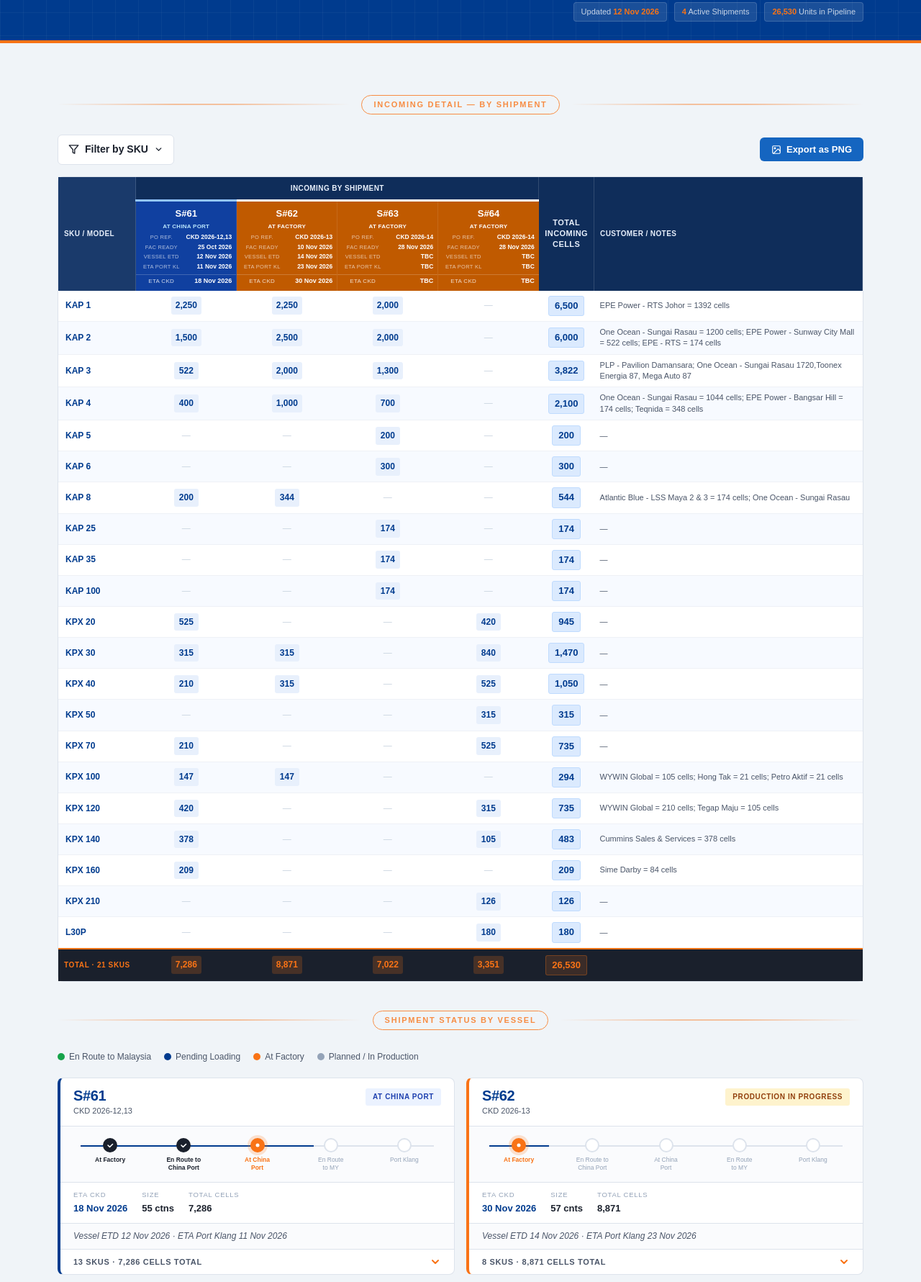
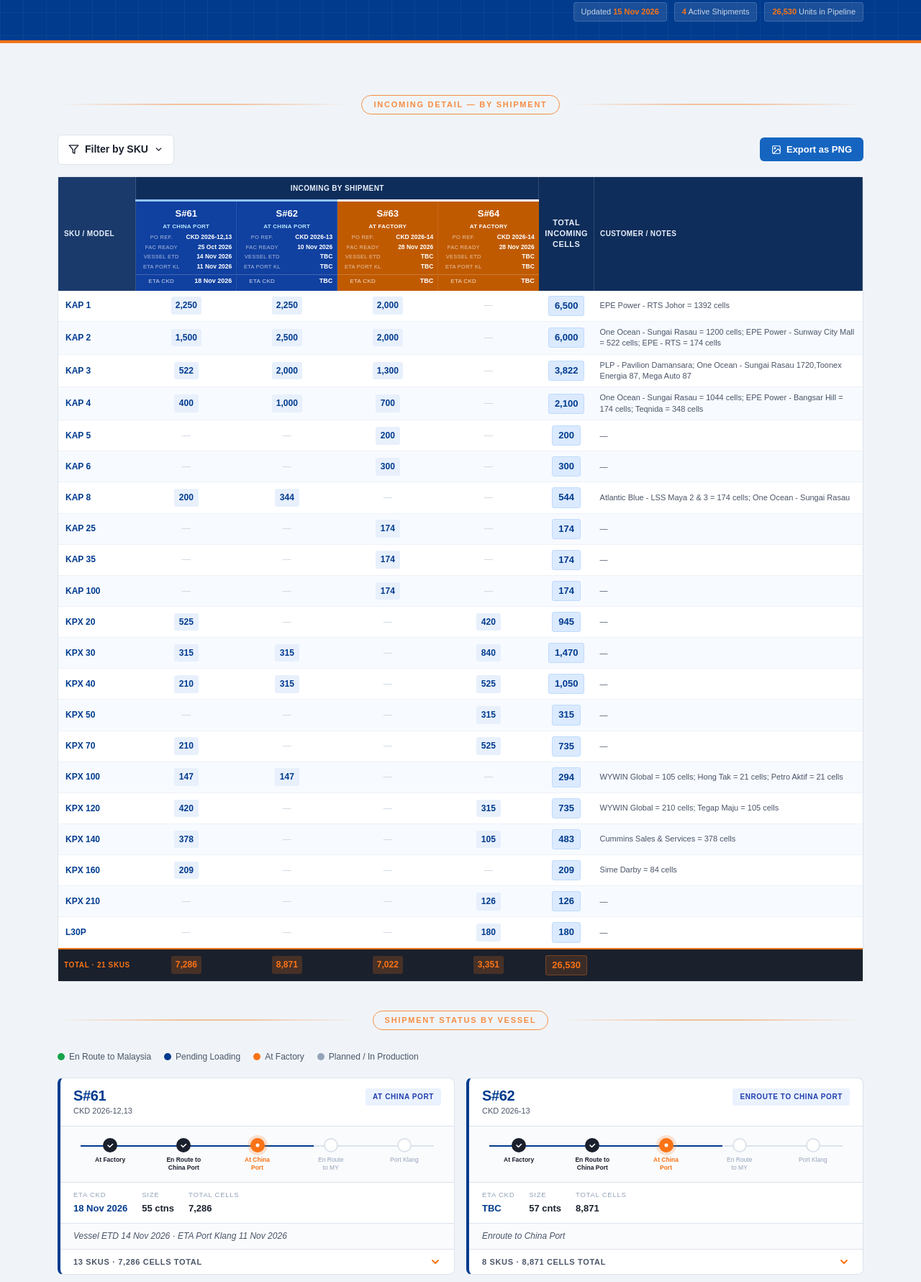
Before and after one commit to natalieng9668/ckd-battery-status, a plain HTML site: page index.html in a window 1280 px wide. Shown: the part 79-1860 px from the top of the page at 72% size. Drawn offline with Linux system fonts and the light colour scheme.

Commit message:
Update 15/11/2026 14:30

```diff
--- a/index.html
+++ b/index.html
@@ -634,7 +634,7 @@ function exportPNG() {
       <div class="report-label">Inbound Shipment Report</div>
       <div class="report-title">CKD China Battery Shipment Status</div>
       <div class="report-meta">
-        <span class="meta-chip">Updated <strong>12 Nov 2026</strong></span>
+        <span class="meta-chip">Updated <strong>15 Nov 2026</strong></span>
         <span class="meta-chip"><strong>4</strong> Active Shipments</span>
         <span class="meta-chip"><strong>26,530</strong> Units in Pipeline</span>
       </div>
@@ -701,18 +701,18 @@ function exportPNG() {
               <div class="scol-status transit-lbl">At China Port</div>
               <div class="scol-date-row"><span class="scol-date-label">PO Ref.</span><span class="scol-date-val">CKD 2026-12,13</span></div>
               <div class="scol-date-row"><span class="scol-date-label">Fac Ready</span><span class="scol-date-val">25 Oct 2026</span></div>
-              <div class="scol-date-row"><span class="scol-date-label">Vessel ETD</span><span class="scol-date-val">12 Nov 2026</span></div>
+              <div class="scol-date-row"><span class="scol-date-label">Vessel ETD</span><span class="scol-date-val">14 Nov 2026</span></div>
               <div class="scol-date-row"><span class="scol-date-label">ETA Port KL</span><span class="scol-date-val">11 Nov 2026</span></div>
               <div class="scol-date-row scol-date-eta"><span class="scol-date-label">ETA CKD</span><span class="scol-date-val">18 Nov 2026</span></div>
             </th>
-            <th class="ship-col factory-col">
+            <th class="ship-col transit-col">
               <div class="scol-id">S#62</div>
-              <div class="scol-status factory-lbl">At Factory</div>
+              <div class="scol-status transit-lbl">At China Port</div>
               <div class="scol-date-row"><span class="scol-date-label">PO Ref.</span><span class="scol-date-val">CKD 2026-13</span></div>
               <div class="scol-date-row"><span class="scol-date-label">Fac Ready</span><span class="scol-date-val">10 Nov 2026</span></div>
-              <div class="scol-date-row"><span class="scol-date-label">Vessel ETD</span><span class="scol-date-val">14 Nov 2026</span></div>
-              <div class="scol-date-row"><span class="scol-date-label">ETA Port KL</span><span class="scol-date-val">23 Nov 2026</span></div>
-              <div class="scol-date-row scol-date-eta"><span class="scol-date-label">ETA CKD</span><span class="scol-date-val">30 Nov 2026</span></div>
+              <div class="scol-date-row"><span class="scol-date-label">Vessel ETD</span><span class="scol-date-val">TBC</span></div>
+              <div class="scol-date-row"><span class="scol-date-label">ETA Port KL</span><span class="scol-date-val">TBC</span></div>
+              <div class="scol-date-row scol-date-eta"><span class="scol-date-label">ETA CKD</span><span class="scol-date-val">TBC</span></div>
             </th>
             <th class="ship-col factory-col">
               <div class="scol-id">S#63</div>
@@ -775,7 +775,7 @@ function exportPNG() {
           <div class="meta-item"><span class="meta-key">Size</span><span class="meta-val">55 ctns</span></div>
           <div class="meta-item"><span class="meta-key">Total Cells</span><span class="meta-val">7,286</span></div>
         </div>
-        <div class="ship-notes">Vessel ETD 12 Nov 2026 · ETA Port Klang 11 Nov 2026</div>
+        <div class="ship-notes">Vessel ETD 14 Nov 2026 · ETA Port Klang 11 Nov 2026</div>
         <button class="items-toggle" onclick="toggleItems(this)">
           <span>13 SKUs · 7,286 cells total</span>
           <svg class="toggle-arr" viewBox="0 0 16 16" fill="none"><path d="M4 6l4 4 4-4" stroke="currentColor" stroke-width="2" stroke-linecap="round" stroke-linejoin="round"/></svg>
@@ -800,25 +800,25 @@ function exportPNG() {
         </div>
       </div>
 
-      <div class="ship-card status-factory">
+      <div class="ship-card status-transit">
         <div class="ship-head">
           <div><div class="ship-id">S#62</div><div class="ship-po">CKD 2026-13</div></div>
-          <span class="status-pill factory">Production in progress</span>
+          <span class="status-pill transit">Enroute to China Port</span>
         </div>
         <div class="tl-wrap"><div class="tl">
-            <div class="tl-track"><div class="tl-fill" style="width:17%"></div></div>
-            <div class="tl-step"><div class="tl-dot active"><svg viewBox="0 0 10 10" fill="none"><circle cx="5" cy="5" r="2.5" fill="#fff"/></svg></div><div class="tl-lbl active">At Factory</div></div>
-            <div class="tl-step"><div class="tl-dot "></div><div class="tl-lbl ">En Route to<br>China Port</div></div>
-            <div class="tl-step"><div class="tl-dot "></div><div class="tl-lbl ">At China<br>Port</div></div>
+            <div class="tl-track"><div class="tl-fill" style="width:66%"></div></div>
+            <div class="tl-step"><div class="tl-dot done"><svg viewBox="0 0 10 10" fill="none"><path d="M2 5l2.5 2.5 4-4" stroke="#fff" stroke-width="1.6" stroke-linecap="round" stroke-linejoin="round"/></svg></div><div class="tl-lbl done">At Factory</div></div>
+            <div class="tl-step"><div class="tl-dot done"><svg viewBox="0 0 10 10" fill="none"><path d="M2 5l2.5 2.5 4-4" stroke="#fff" stroke-width="1.6" stroke-linecap="round" stroke-linejoin="round"/></svg></div><div class="tl-lbl done">En Route to<br>China Port</div></div>
+            <div class="tl-step"><div class="tl-dot active"><svg viewBox="0 0 10 10" fill="none"><circle cx="5" cy="5" r="2.5" fill="#fff"/></svg></div><div class="tl-lbl active">At China<br>Port</div></div>
             <div class="tl-step"><div class="tl-dot "></div><div class="tl-lbl ">En Route<br>to MY</div></div>
             <div class="tl-step"><div class="tl-dot "></div><div class="tl-lbl ">Port Klang</div></div>
           </div></div>
         <div class="ship-meta">
-          <div class="meta-item"><span class="meta-key">ETA CKD</span><span class="meta-val eta">30 Nov 2026</span></div>
+          <div class="meta-item"><span class="meta-key">ETA CKD</span><span class="meta-val eta">TBC</span></div>
           <div class="meta-item"><span class="meta-key">Size</span><span class="meta-val">57 cnts</span></div>
           <div class="meta-item"><span class="meta-key">Total Cells</span><span class="meta-val">8,871</span></div>
         </div>
-        <div class="ship-notes">Vessel ETD 14 Nov 2026 · ETA Port Klang 23 Nov 2026</div>
+        <div class="ship-notes">Enroute to China Port</div>
         <button class="items-toggle" onclick="toggleItems(this)">
           <span>8 SKUs · 8,871 cells total</span>
           <svg class="toggle-arr" viewBox="0 0 16 16" fill="none"><path d="M4 6l4 4 4-4" stroke="currentColor" stroke-width="2" stroke-linecap="round" stroke-linejoin="round"/></svg>
@@ -932,7 +932,7 @@ function exportPNG() {
 <script>
 const SHIPS = [
   ['S#61','chip-transit','At China Port','18 Nov 2026'],
-  ['S#62','chip-factory','At Factory','30 Nov 2026'],
+  ['S#62','chip-transit','At China Port','TBC'],
   ['S#63','chip-factory','At Factory','TBC'],
   ['S#64','chip-factory','At Factory','TBC']
 ];
```
